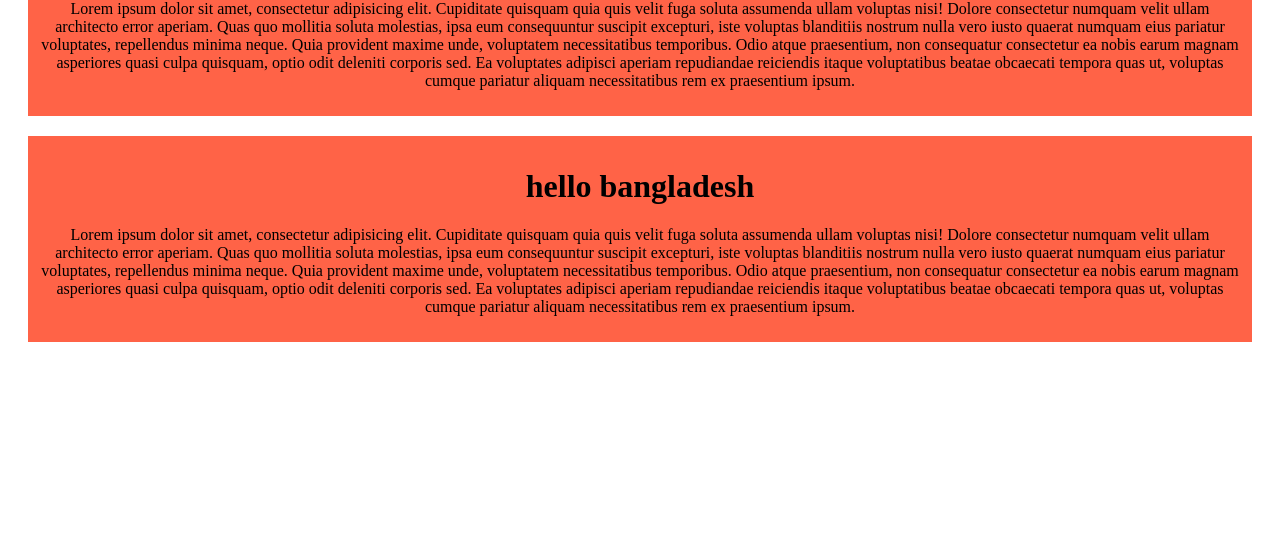
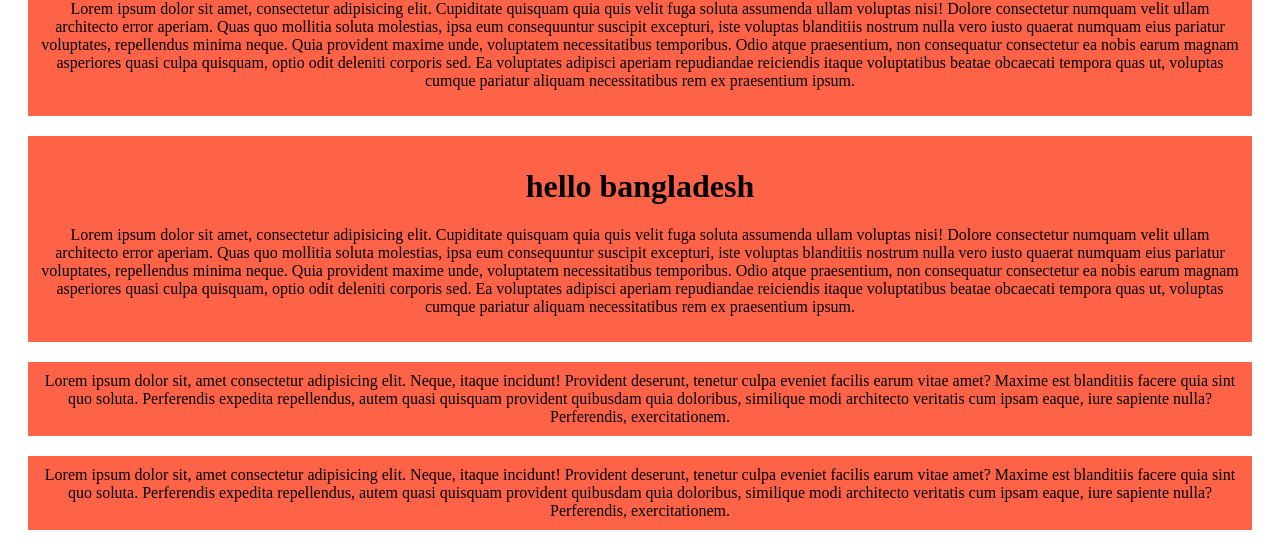
Before and after one commit to mahdihasanjr/third-github-repo, a plain HTML site: page index.html in a window 1280 px wide. Shown: the part 564-1114 px from the top of the page. Before the commit the page ends 926 px from the top, so only its background shows below. Drawn offline with Linux system fonts and the light colour scheme.

Commit message:
class-div

```diff
--- a/index.html
+++ b/index.html
@@ -42,5 +42,12 @@
         </p>
     </div>
 
+    <div>
+        Lorem ipsum dolor sit, amet consectetur adipisicing elit. Neque, itaque incidunt! Provident deserunt, tenetur culpa eveniet facilis earum vitae amet? Maxime est blanditiis facere quia sint quo soluta. Perferendis expedita repellendus, autem quasi quisquam provident quibusdam quia doloribus, similique modi architecto veritatis cum ipsam eaque, iure sapiente nulla? Perferendis, exercitationem.
+    </div>
+    <div>
+        Lorem ipsum dolor sit, amet consectetur adipisicing elit. Neque, itaque incidunt! Provident deserunt, tenetur culpa eveniet facilis earum vitae amet? Maxime est blanditiis facere quia sint quo soluta. Perferendis expedita repellendus, autem quasi quisquam provident quibusdam quia doloribus, similique modi architecto veritatis cum ipsam eaque, iure sapiente nulla? Perferendis, exercitationem.
+    </div>
+
 </body>
 </html>
```
